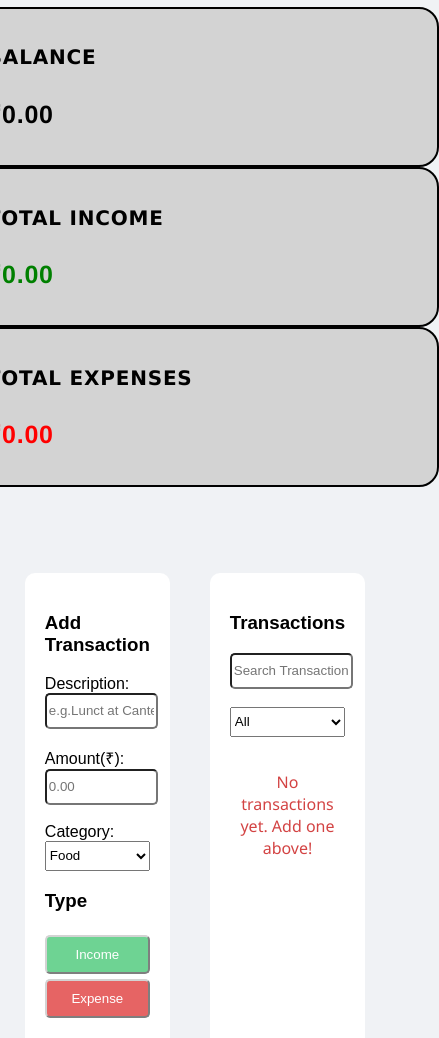
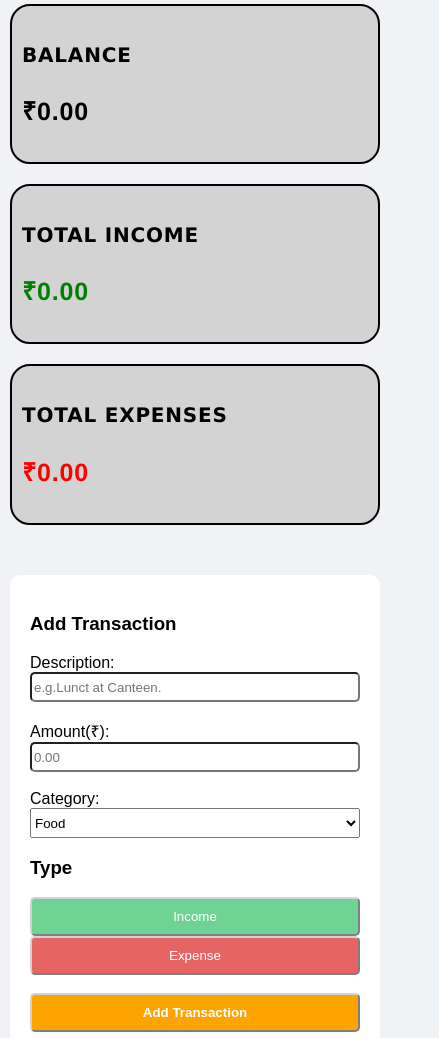
Before and after one commit to vishali-bot/ExpenseTracker, a website: page public/index.html in a window 390 px wide. Shown: the part 83-1121 px from the top of the page, 439 px wide, since content can reach past the window. Drawn offline with nearby package versions, Linux system fonts and the light colour scheme; no server answers.

Commit message:
update project

```diff
--- a/public/style.css
+++ b/public/style.css
@@ -1,47 +1,16 @@
 
-/*===Balance==*/
 body{
-    font-family: Arial, Helvetica, sans-serif;
+     font-family: Arial, Helvetica, sans-serif;
     background: #f0f2f5;
-    justify-content: center;
-    display: grid;
-    margin:0%;
+    min-height: 100vh;
+    padding: 10px;
+    margin: 0;
 
-}
-p{
-    color:rgb(211, 67, 67);
-    font-family:'Segoe UI', Tahoma, Geneva, Verdana, sans-serif;
-
-}
-input{
-    border-radius:5px;
-    width: 400px;
-    height:30px;
+    display: flex;
+    flex-direction: column;
+    align-items: center;
 }
 
-#search {
-    border-radius: 5px;
-    width: 200px;
-    height:30px;
-
-}
-select{
-    width: 320px;
-    height:30px;
-}
-input + select{
-    width: 190px;
-}
-
-h4{
-    font-family: 'Lucida Sans', 'Lucida Sans Regular', 'Lucida Grande', 'Lucida Sans Unicode', Geneva, Verdana, sans-serif;
-font-size: 20px;
-}
- h4~p{
-    font-weight: bold;
-    font-size: 25px;
-    font-family:'Franklin Gothic Medium', 'Arial Narrow', Arial, sans-serif
-}
 .card{
     display: inline-block;
     background: lightgray;
@@ -49,18 +18,31 @@ font-size: 20px;
     text-align:left ;
    padding: 10px;
    border: 2px solid black;
+
     width: 300px;
-height: 100px;
+    min-height: 100px;
+    height: auto;
+    box-sizing: border-box;
+
 text-transform: uppercase;
-
   letter-spacing: 0.05em;
 }
 
 .whole{
     display: flex;
     gap: 20px;
-    margin: 50px;
+    justify-content: center;
     align-items: flex-start;
+    flex-wrap: wrap;
+}
+
+.card-summary{
+    display: flex;
+    gap: 20px;
+    justify-content: center;
+    flex-wrap: wrap;
+    margin-top: 0;
+    margin-bottom: 50px;
 }
 
 
@@ -71,13 +53,51 @@ text-transform: uppercase;
     background: rgb(255, 255, 255);
     border-radius: 10px;
     margin: 0%;
-    padding: 20PX;
+    padding: 20px;
     width: 400px;
     min-height: 450px;
 height: auto;
 }
 
+p{
+    color:rgb(211, 67, 67);
+    font-family:'Segoe UI', Tahoma, Geneva, Verdana, sans-serif;
 
+}
+input{
+    border-radius:5px;
+    width:100%;
+    max-width:400px;
+    height:30px;
+    box-sizing:border-box;
+}
+
+#search {
+    border-radius: 5px;
+    width: 200px;
+    height:30px;
+
+}
+select{
+    width:100%;
+    max-width:320px;
+    height:30px;
+}
+input + select{
+    width: 190px;
+}
+h1{
+margin: 20px 0;
+}
+h4{
+    font-family: 'Lucida Sans', 'Lucida Sans Regular', 'Lucida Grande', 'Lucida Sans Unicode', Geneva, Verdana, sans-serif;
+font-size: 20px;
+}
+ h4~p{
+    font-weight: bold;
+    font-size: 25px;
+    font-family:'Franklin Gothic Medium', 'Arial Narrow', Arial, sans-serif
+}
 
 /*====type===*/
 
@@ -88,16 +108,25 @@ button{
     padding: 10px;
     width: 190px;
     background: lightgrey;
-    border-color: lightgrey;
+    border-color:lightgrey;
     color: white;
     transition:all 0.3s ease;
 
 }
 
+#income{
+    background: #6ed393;
+    color: white;
+}
 
+#Expense{
+    background: #e66464;
+    color: white;
+}
 
 #transaction{
-    width: 400px;
+    width:100%;
+    max-width:400px;
     font-weight: bold;
     color: white;
     background-color: rgb(252, 164, 0);
@@ -106,7 +135,6 @@ button{
     background: rgb(66, 66, 234);
 
 }
-
 
 
 li button{
@@ -125,59 +153,31 @@ ul li{
 }
 
 
-#income{
-    background: #6ed393;
-    color: white;
-}
 
-#Expense{
-    background: #e66464;
-    color: white;
-}
+@media screen and (max-width:768px){
 
-
-
-
-@media screen and (max-width: 768px) {
-
-    body{
-        padding: 10px;
-    }
-
-    .card,
-    .card2{
-        width: 100%;
-        height: auto;
-    }
-
-    input{
+    .whole{
+        flex-direction: column;
         width: 100%;
     }
 
-    #search{
+    .card{
         width: 100%;
+        max-width: 100%;
     }
 
-    select{
+    .card2{
         width: 100%;
+        max-width: 100%;
+        box-sizing: border-box;
     }
 
-    input + select{
-        width: 100%;
-    }
-
-    button{
-        width: 100%;
-        margin-top: 5px;
-    }
-
+    input,
+    select,
+    button,
     #transaction{
         width: 100%;
+        max-width: 100%;
+        box-sizing: border-box;
     }
-
-    ul li{
-        font-size: 16px;
-        word-break: break-word;
-    }
-
 }
```
Also changed, not shown: public/index.html (+1 -4 lines).
